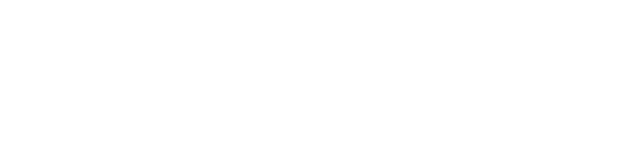
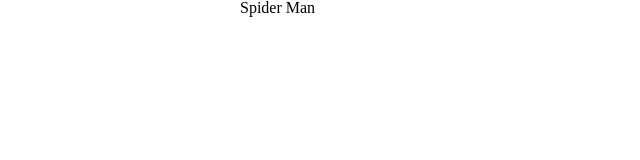
Before and after one commit to RayhanFachreza/Old-Layout, a plain HTML site: page index.html in a window 1280 px wide. Shown: the whole page, without its empty margins (0-640 px from the left). Drawn offline with Linux system fonts and the light colour scheme.

Commit message:
menambah div

```diff
--- a/css/stylesheet.css
+++ b/css/stylesheet.css
@@ -48,3 +48,9 @@ table {
 }
 
 /* ! Mari Mulai Desain */
+
+.container {
+	width: 800px;
+	margin: auto;
+
+}
--- a/index.html
+++ b/index.html
@@ -9,6 +9,13 @@
     <link rel="shortcut icon" href="/img/favicon.ico" type="image/x-icon">
 </head>
 <body>
+    <div class="container">
+        <div class="header">
+            <h1 class="Judul">Spider Man</h1>
+        </div>
+    </div>
+
+
 
 </body>
 </html>
```
